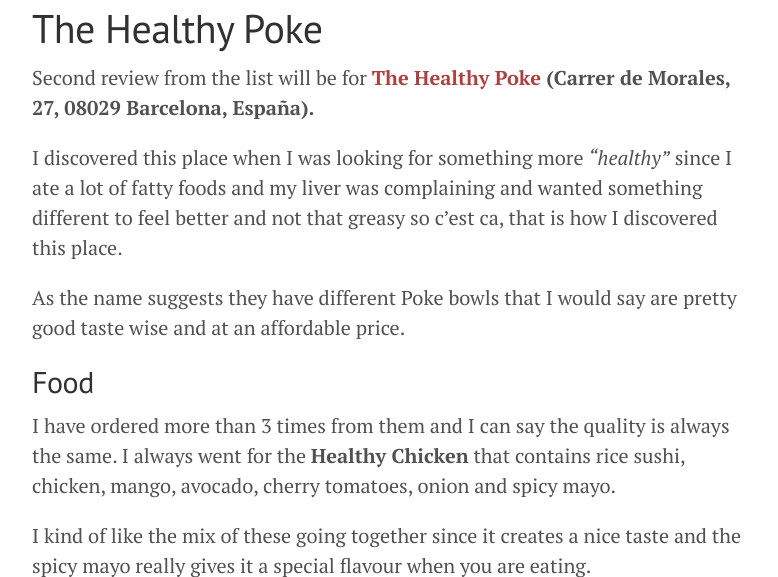
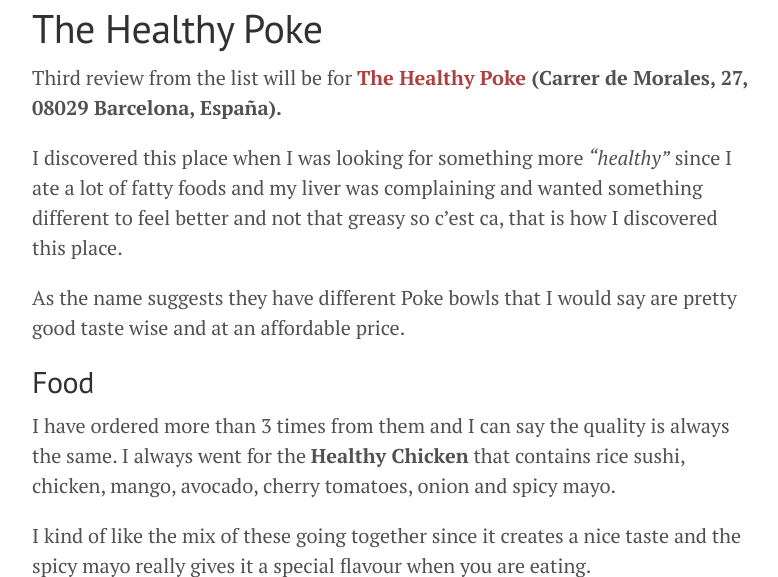
Before and after one commit to stefaneacsu147/food, a Jekyll site: the page built from _posts/2020-09-16-the-healthy-poke-barcelona.md, in a window 1280 px wide and 900 px high, scrolled down 360 px, cut to the strip 196-773 px from the top of the window. Shown: the whole strip, without its empty margins (248-1026 px from the left). Built offline with Jekyll 4.4.1, drawn with Linux system fonts in a browser that asks for light colours.

```diff
--- a/_posts/2020-09-16-the-healthy-poke-barcelona.md
+++ b/_posts/2020-09-16-the-healthy-poke-barcelona.md
@@ -17,7 +17,7 @@
 <img src="https://i.imgur.com/6VLiVpE.png" alt="freshpoke">
 # The Healthy Poke
 
-Second review from the list will be for <b>[The Healthy Poke](https://www.healthypoke.com/)<b/> (Carrer de Morales, 27, 08029 Barcelona, España).
+Third review from the list will be for <b>[The Healthy Poke](https://www.healthypoke.com/)<b/> (Carrer de Morales, 27, 08029 Barcelona, España).
 
 I discovered this place when I was looking for something more *"healthy"* since I ate a lot of fatty foods and my liver was complaining and wanted something different to feel better and not that greasy so c'est ca, that is how I discovered this place.
 
```
Also changed, not shown: _posts/2020-09-16-the-greek-pita-barcelona.md (+1 -1 lines).
